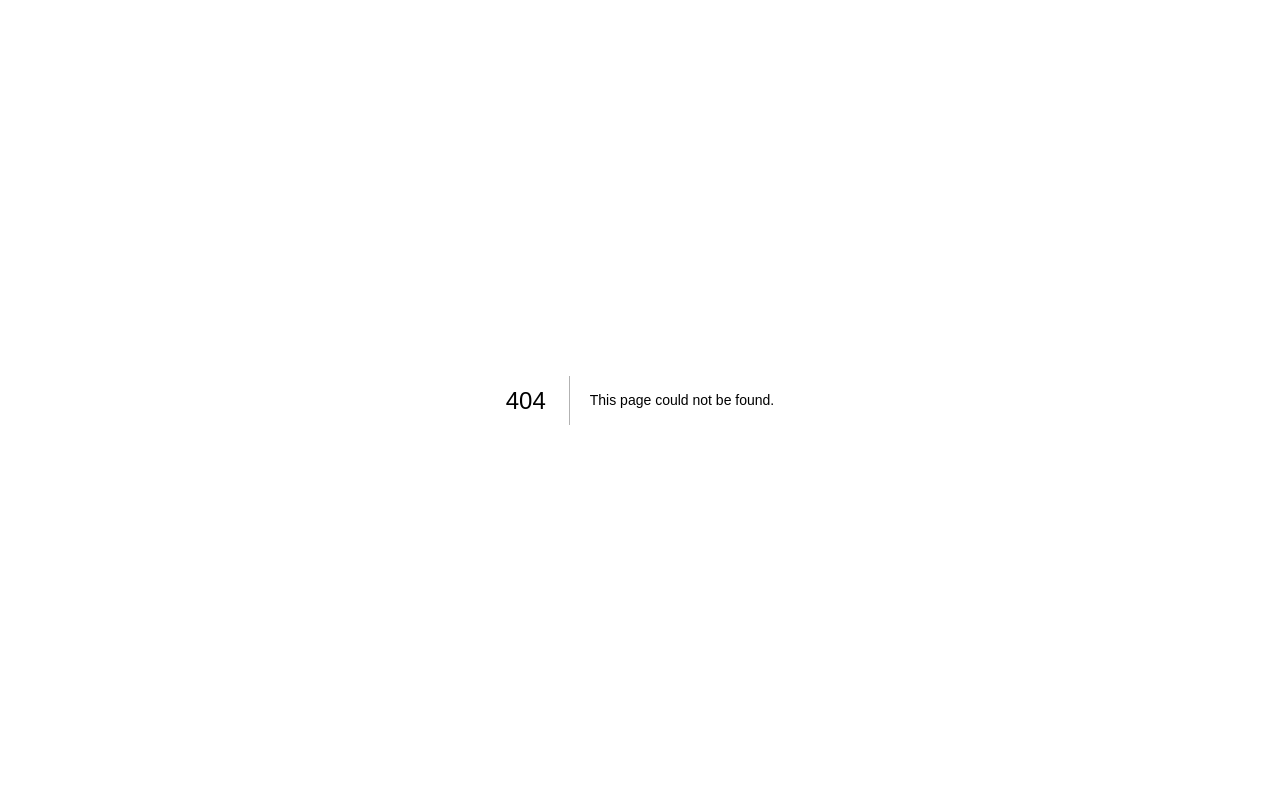
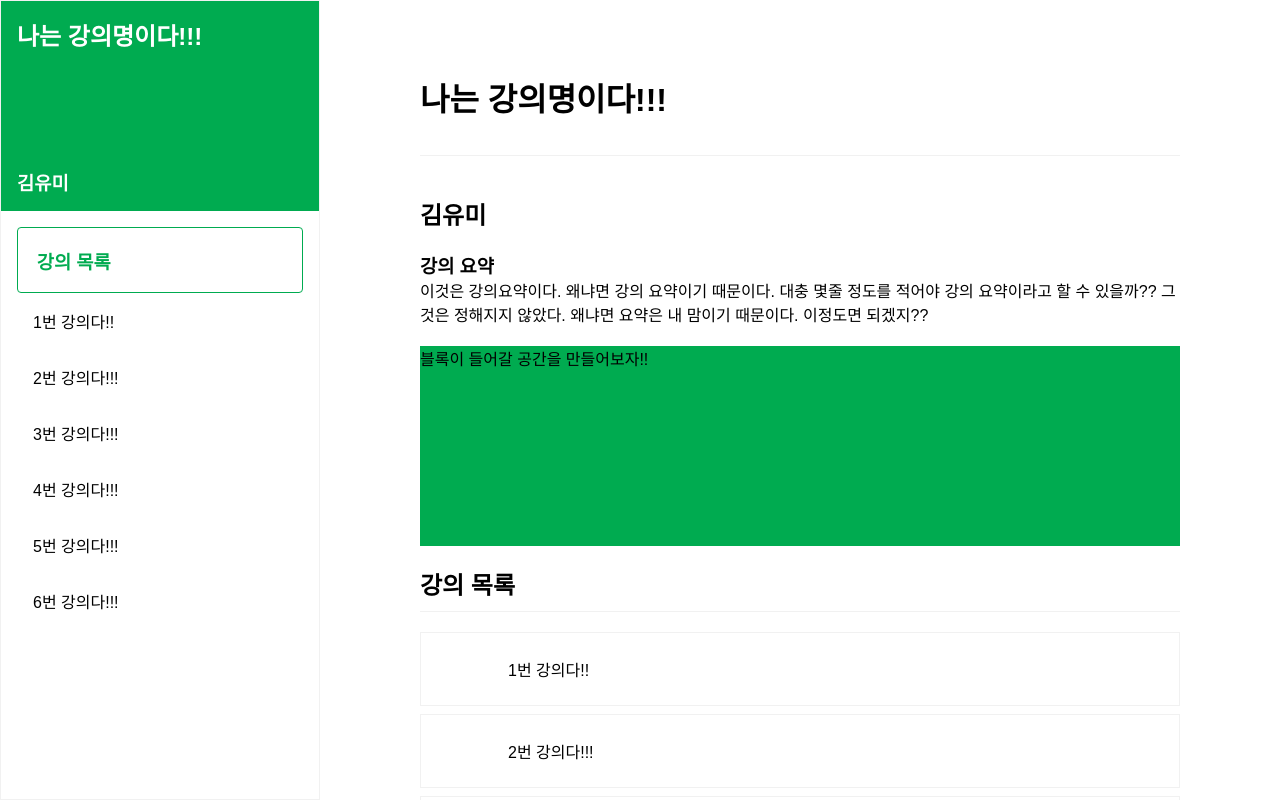
Before and after one commit to LeeSeungYun1020/Baleum, a Next.js app in the folder web/: page /lecture/1 in a window 1280 px wide. Before the commit this address had no page. Shown: the top 800 px of the page. Built offline with nearby package versions, Linux system fonts and the light colour scheme; a web font is replaced by a local one.

Commit message:
[lecture] Create lecture info and lecture video layout

```diff
--- a/web/components/HomeLectureList.js
+++ b/web/components/HomeLectureList.js
@@ -1,4 +1,4 @@
-import styles from "../styles/Home.module.css";
+import styles from "../styles/Home.module.scss";
 import Card from '@mui/material/Card';
 import CardContent from '@mui/material/CardContent';
 import CardMedia from '@mui/material/CardMedia';
@@ -59,7 +59,7 @@ const HomeLectureList = () => {
     return (
         <div className={styles.lectureList}>
             {
-                dummyDatas.map((dummy, index)=> <Card sx={{ maxWidth: 252 }}>
+                dummyDatas.map((dummy, index)=> <Card key = {index} sx={{ maxWidth: 252 }}>
                     <CardActionArea>
                         <CardMedia
                             component="img"
--- /dev/null
+++ b/web/components/Lecture/LectureInfo.js
@@ -0,0 +1,30 @@
+import Link from "next/link";
+import styles from "../../styles/Lecture.module.scss"
+const ROUTE_LECTURE_ID = "/lecture/[id]/[videoId]"; // url
+
+const LectureInfo = ({lecture, id}) => {
+    return (
+        <div className={styles.lectureInfo}>
+            <h1 className={styles.lectureTitle}>{lecture.title}</h1>
+            <h2 className={styles.lectureAutor}>{lecture.author}</h2>
+            <div className={styles.lectureDescribe}>
+                <h3>강의 요약</h3>
+                <p>{lecture.describe}</p>
+            </div>
+            <div className={styles.lectureBlock}>블록이 들어갈 공간을 만들어보자!!</div>
+            <ul className={styles.lectureInfoList}>
+                <h2>강의 목록</h2>
+                {lecture.list.map(list =>
+                    <Link href={{
+                        pathname: ROUTE_LECTURE_ID,
+                        query: { id : id, videoId: list.id}
+                    }}>
+                        <a><li key = {list.id}>{list.content}</li></a>
+                    </Link>
+                )}
+            </ul>
+        </div>
+    )
+}
+
+export default LectureInfo
--- /dev/null
+++ b/web/components/Lecture/LectureNav.js
@@ -0,0 +1,36 @@
+import styles from "../../styles/Lecture.module.scss";
+import Link from "next/link";
+
+const ROUTE_LECTURE_ID = "/lecture/[id]"; // url
+const ROUTE_LECTURE_LIST_ID = "/lecture/[id]/[videoId]"; // url
+
+const LectureNav = ({lecture, id}) => {
+    return (
+        <div className={styles.lectureNav}>
+            <div className={styles.lectureNavTitle}>
+                <Link href={{
+                    pathname: ROUTE_LECTURE_ID,
+                    query: {id: id}
+                }}>
+                    <a><h2>{lecture.title}</h2></a>
+                </Link>
+                <h3>{lecture.author}</h3>
+            </div>
+            <div className={styles.lectureNavContent}>
+                <h3>강의 목록</h3>
+                <ul>
+                    {lecture.list.map(list =>
+                            <Link href={{
+                                pathname: ROUTE_LECTURE_LIST_ID,
+                                query: { id : id, videoId: list.id}
+                            }}>
+                        <a><li key = {list.id}>{list.content}</li></a>
+                     </Link>
+                    )}
+                </ul>
+            </div>
+        </div>
+    )
+}
+
+export default LectureNav
--- a/web/package.json
+++ b/web/package.json
@@ -17,6 +17,7 @@
     "next-images": "^1.8.4",
     "react": "17.0.2",
     "react-dom": "17.0.2",
+    "react-player": "^2.9.0",
     "sass": "^1.49.0"
   },
   "devDependencies": {
--- a/web/pages/index.js
+++ b/web/pages/index.js
@@ -2,7 +2,7 @@ import Head from 'next/head'
 import Layout, { siteTitle } from "../components/layout";
 // import sampleImage from '../public/img/sample-banner.jpg';
 import Image from 'next/image'
-import styles from '../styles/Home.module.css';
+import styles from '../styles/Home.module.scss';
 import HomeLectureList from "../components/HomeLectureList";
 
 export default function Home() {
--- /dev/null
+++ b/web/pages/lecture/[id]/index.js
@@ -0,0 +1,48 @@
+import {useRouter} from "next/router";
+import LectureNav from "../../../components/Lecture/LectureNav";
+import LectureInfo from "../../../components/Lecture/LectureInfo";
+import styles from "../../../styles/Lecture.module.scss";
+
+const dummyList = {
+    "title": "나는 강의명이다!!!",
+    "author": "김유미",
+    "describe": "이것은 강의요약이다. 왜냐면 강의 요약이기 때문이다. 대충 몇줄 정도를 적어야 강의 요약이라고 할 수 있을까?? 그것은 정해지지 않았다. 왜냐면 요약은 내 맘이기 때문이다. 이정도면 되겠지??",
+    "list": [
+        {
+            "id": "0",
+            "content": "1번 강의다!!"
+        },
+        {
+            "id": "1",
+            "content": "2번 강의다!!!"
+        },
+        {
+            "id": "2",
+            "content": "3번 강의다!!!"
+        },
+        {
+            "id": "3",
+            "content": "4번 강의다!!!"
+        },
+        {
+            "id": "4",
+            "content": "5번 강의다!!!"
+        },
+        {
+            "id": "5",
+            "content": "6번 강의다!!!"
+        }
+    ]
+} // 더미데이터
+
+const Lecture = () => {
+    const router = useRouter()
+    const {id} = router.query // 얘는 url (강의의 id)
+    // 여기서 뭐 id로 api 가져와서 강의 리스트 동적으로 받으면 될 듯
+    return (<div className={styles.lecturePage}>
+        <LectureNav lecture = {dummyList} id={id} />
+        <LectureInfo lecture = {dummyList} id={id}/>
+    </div>)
+}
+
+export default Lecture
--- a/web/pages/sample.js
+++ b/web/pages/sample.js
@@ -1,6 +1,6 @@
 import Head from 'next/head'
 import Image from 'next/image'
-import styles from '../styles/Home.module.css'
+import styles from '../styles/Home.module.scss'
 
 export default function Home() {
   return (
--- /dev/null
+++ b/web/styles/Lecture.module.scss
@@ -0,0 +1,81 @@
+$main-color: #00AB50; // 일단 에드위드 색깔로 ㄱㄱ....
+$sub-color: #f1f1f1; // 선 색상, 테두리 색상
+.lectureNav { // 강의 네비게이션
+  display: flex;
+  flex-direction: column;
+  height: 100vh;
+  width: 320px;
+  min-width: 320px;
+  border: 1px solid $sub-color;
+  ul {
+    list-style:none; // 점 없애기
+  }
+}
+
+.lectureNavTitle { // 강의명, 강사
+  height: 210px;
+  display: flex;
+  flex-direction: column;
+  justify-content: space-between;
+  background-color: $main-color;
+  padding: 1em;
+  h2, h3 {
+    color: white;
+  }
+}
+
+.lectureNavContent { // 강의 목록
+  padding: 1em;
+  h3 {
+    border: 1px solid $main-color;
+    border-radius: 4px;
+    padding: 1em;
+    color: $main-color;
+  }
+  li {
+    padding: 1em;
+  }
+}
+
+.lecturePage {
+  display: flex;
+  ul {
+    list-style:none; // 점 없애기
+  }
+}
+
+.lectureVideo, .lectureInfo {
+  margin: 0 auto;
+  padding: 74px 40px 120px;
+  width: 840px;
+}
+
+.lectureVideoTitle, .lectureTitle {
+  border-bottom: 1px solid $sub-color;
+  margin-bottom: 40px;
+  padding-bottom: 35px
+}
+
+.lectureBlock { // 일단 임시로 공간 만듦
+  width: 100%;
+  height: 200px;
+  background-color: $main-color;
+}
+
+.lectureInfo li {
+  border: 1px solid $sub-color;
+  padding: 24px 168px 24px 87px;
+  margin-bottom: 8px;
+}
+
+.lectureAutor, .lectureDescribe, .lectureBlock {
+  margin-bottom: 20px;
+}
+
+.lectureInfoList {  // 강의 정보 페이지에 있는 강의 목록
+    h2 {
+      border-bottom: 1px solid $sub-color;
+      margin-bottom: 20px;
+      padding-bottom: 10px;
+    }
+}
```
Also changed, not shown: web/components/Lecture/LectureVideo.js (added, +12 -0 lines), web/components/Lecture/Video.js (added, +26 -0 lines), web/pages/lecture/[id]/[videoId].js (added, +52 -0 lines), web/styles/Home.module.scss (renamed from web/styles/Home.module.css), 1 other file (tests, documents, lock files or other folders).
